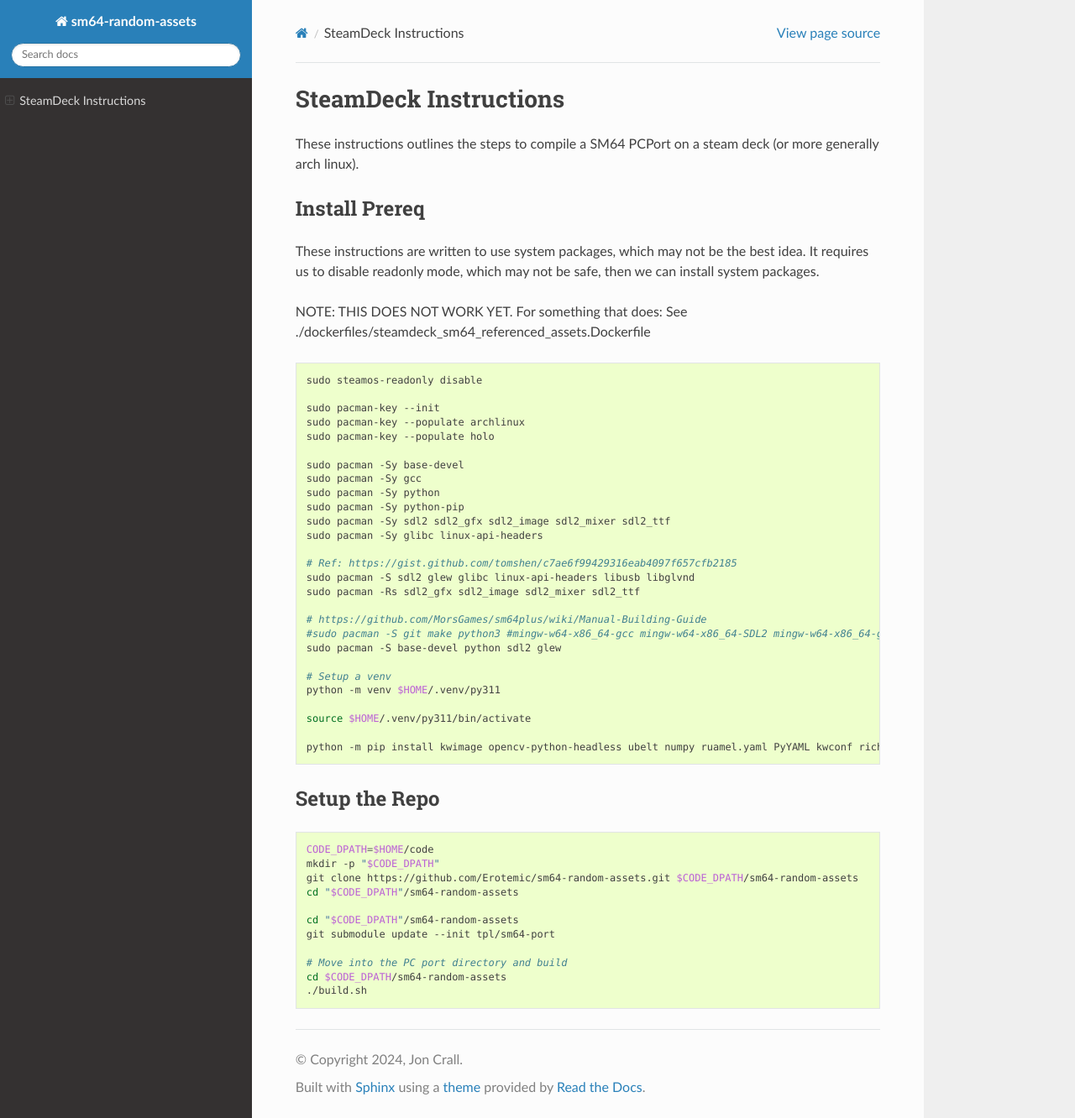
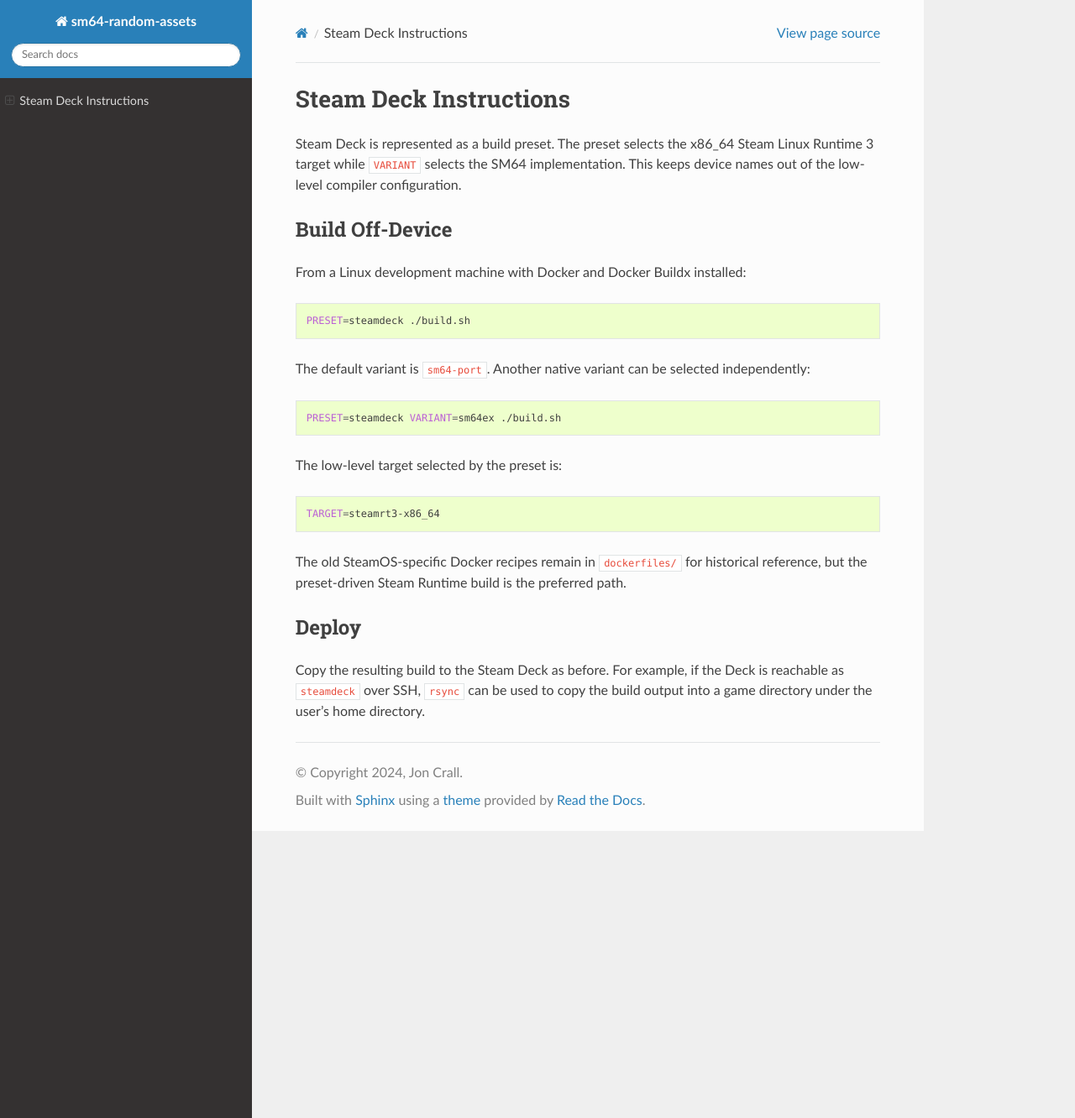
Before and after one commit to Erotemic/sm64-random-assets, a Sphinx documentation site: the page built from docs/source/manual/install_docs/install_on_steamdeck.rst, in a window 1280 px wide and 1332 px high. Shown: the whole window at 84% size. Built offline with Sphinx 7.4.7 and the Read the Docs theme 3.1.0, drawn with Linux system fonts in a browser that asks for light colours; pages that are not in the unit, such as notebooks, are missing from menus.

Commit message:
Add preset-driven multi-architecture builds
Co-authored-by: GPT-5.6 Sol <noreply@openai.com>

```diff
--- a/docs/source/manual/install_docs/install_on_steamdeck.rst
+++ b/docs/source/manual/install_docs/install_on_steamdeck.rst
@@ -1,63 +1,39 @@
-SteamDeck Instructions
-----------------------
+Steam Deck Instructions
+-----------------------
 
-These instructions outlines the steps to compile a SM64 PCPort on a steam deck
-(or more generally arch linux).
+Steam Deck is represented as a build preset. The preset selects the x86_64
+Steam Linux Runtime 3 target while ``VARIANT`` selects the SM64 implementation.
+This keeps device names out of the low-level compiler configuration.
 
-Install Prereq
-==============
+Build Off-Device
+================
 
-These instructions are written to use system packages, which may not be the
-best idea.  It requires us to disable readonly mode, which may not be safe,
-then we can install system packages.
-
-NOTE: THIS DOES NOT WORK YET. For something that does:
-See ./dockerfiles/steamdeck_sm64_referenced_assets.Dockerfile
+From a Linux development machine with Docker and Docker Buildx installed:
 
 .. code:: bash
 
-    sudo steamos-readonly disable
+    PRESET=steamdeck ./build.sh
 
-    sudo pacman-key --init
-    sudo pacman-key --populate archlinux
-    sudo pacman-key --populate holo
-
-    sudo pacman -Sy base-devel
-    sudo pacman -Sy gcc
-    sudo pacman -Sy python
-    sudo pacman -Sy python-pip
-    sudo pacman -Sy sdl2 sdl2_gfx sdl2_image sdl2_mixer sdl2_ttf
-    sudo pacman -Sy glibc linux-api-headers
-
-    # Ref: https://gist.github.com/tomshen/c7ae6f99429316eab4097f657cfb2185
-    sudo pacman -S sdl2 glew glibc linux-api-headers libusb libglvnd
-    sudo pacman -Rs sdl2_gfx sdl2_image sdl2_mixer sdl2_ttf
-
-    # https://github.com/MorsGames/sm64plus/wiki/Manual-Building-Guide
-    #sudo pacman -S git make python3 #mingw-w64-x86_64-gcc mingw-w64-x86_64-SDL2 mingw-w64-x86_64-glew
-    sudo pacman -S base-devel python sdl2 glew
-
-    # Setup a venv
-    python -m venv $HOME/.venv/py311
-
-    source $HOME/.venv/py311/bin/activate
-
-    python -m pip install kwimage opencv-python-headless ubelt numpy ruamel.yaml PyYAML kwconf rich parse matplotlib
-
-
-Setup the Repo
-==============
+The default variant is ``sm64-port``. Another native variant can be selected
+independently:
 
 .. code:: bash
 
-    CODE_DPATH=$HOME/code
-    mkdir -p "$CODE_DPATH"
-    git clone https://github.com/Erotemic/sm64-random-assets.git $CODE_DPATH/sm64-random-assets
-    cd "$CODE_DPATH"/sm64-random-assets
+    PRESET=steamdeck VARIANT=sm64ex ./build.sh
 
-    cd "$CODE_DPATH"/sm64-random-assets
-    git submodule update --init tpl/sm64-port
+The low-level target selected by the preset is:
 
-    # Move into the PC port directory and build
-    cd $CODE_DPATH/sm64-random-assets
-    ./build.sh
+.. code:: bash
+
+    TARGET=steamrt3-x86_64
+
+The old SteamOS-specific Docker recipes remain in ``dockerfiles/`` for
+historical reference, but the preset-driven Steam Runtime build is the
+preferred path.
+
+Deploy
+======
+
+Copy the resulting build to the Steam Deck as before. For example, if the Deck
+is reachable as ``steamdeck`` over SSH, ``rsync`` can be used to copy the build
+output into a game directory under the user's home directory.
```
Also changed, not shown: README.rst (+23 -5 lines), docs/source/manual/install_docs/install_on_steamframe.rst (added, +52 -0 lines), 6 other files.
